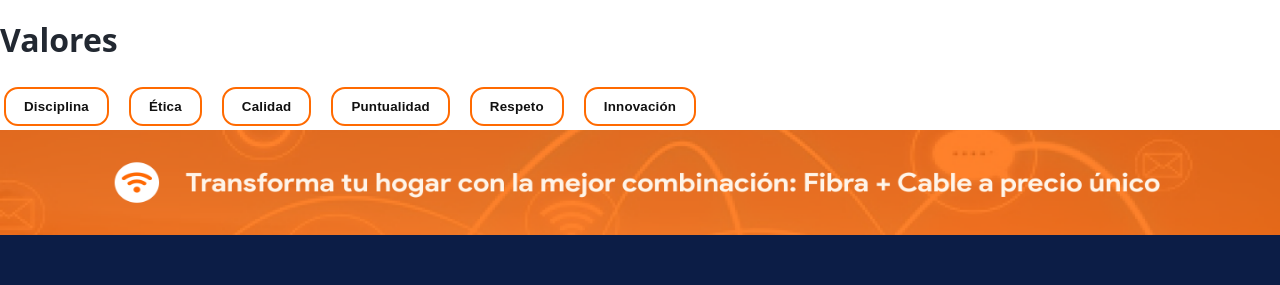
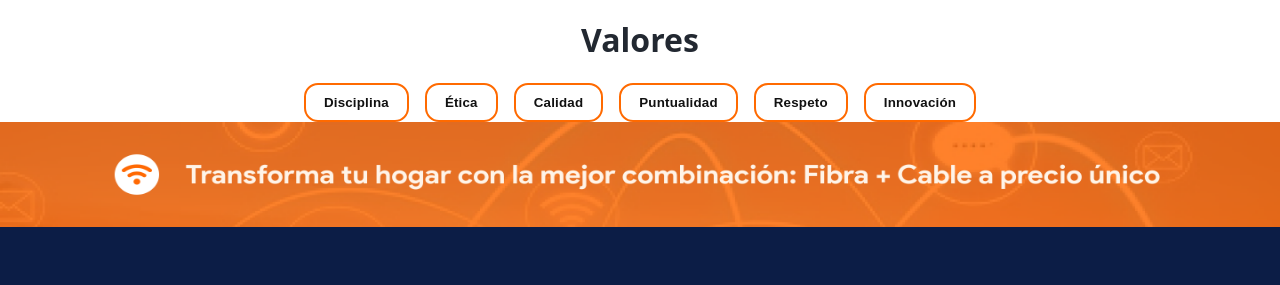
Before and after one commit to Aley-r-t/cabless, an Astro site in the folder front/: page /nosotros in a window 1280 px wide. Shown: the part 484-769 px from the top of the page. Built offline with nearby package versions, Linux system fonts and the light colour scheme; Astro itself is replaced by a stand-in of ours.

Commit message:
leviChanges

```diff
--- a/front/src/components/Valores.astro
+++ b/front/src/components/Valores.astro
@@ -23,7 +23,7 @@ const { palabras = [], class: cls = "" } = Astro.props;
 
 /* Contenedor vertical del componente */
 .valor-item{
-  display:inline-flex; flex-direction:column; align-items:center;
+  display:inline-flex; flex-direction:row; align-items:center;
   gap:8px; margin:4px;
 }
 
@@ -58,4 +58,20 @@ const { palabras = [], class: cls = "" } = Astro.props;
   outline:none; box-shadow:0 0 0 3px rgba(255,106,0,.35);
 }
 .valor-pill:active{ transform:translateY(1px); }
+.valores-grid {
+  display: flex;
+  flex-wrap: wrap;         /* que los botones salten a otra fila si no entran */
+  justify-content: center; /* centra horizontalmente */
+  align-items: center;     /* alinea verticalmente dentro de cada fila */
+  gap: 16px;               /* espacio entre botones */
+  width: 100%;
+  margin: 0 auto;
+}
+
+.valor-item {
+  display: flex;           /* ya no columna */
+  align-items: center;
+  justify-content: center;
+  margin: 0;               /* sin márgenes extras */
+}
 </style>
--- a/front/src/pages/nosotros.astro
+++ b/front/src/pages/nosotros.astro
@@ -13,14 +13,18 @@ const palabras = ["Disciplina", "Ética", "Calidad", "Puntualidad", "Respeto", "
         <QuienesSomosImg />
         <h2 class="quienes-somos-text"><span class="quienes-somos-highlight"> Somos </span> una compañía peruana que diseña, despliega y opera soluciones para empresas que no pueden detenerse.</h2>
         <!--   Aqui pueden ir algunas certificaciones ETC -->
-        <h1>
+        <h1 class="valores_litle">
           Valores
         </h1>
-        <Valores palabras={palabras} />
+        <Valores class="valor-item" palabras={palabras} />
   <Footer />
 </BaseLayout>
 
 <style>
+  .valores_litle {
+    text-align: center;
+    color:  01247C;
+  }
   .quienes-somos-text {
     text-align: center;
     margin: 20px 0;
```
